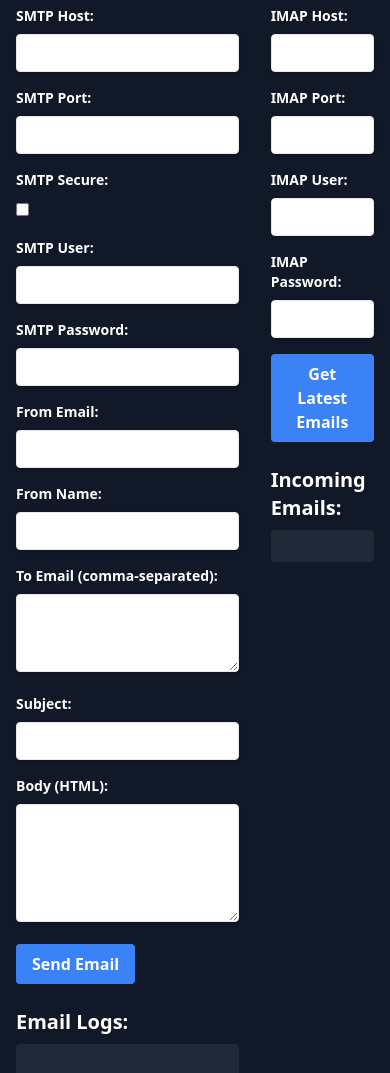
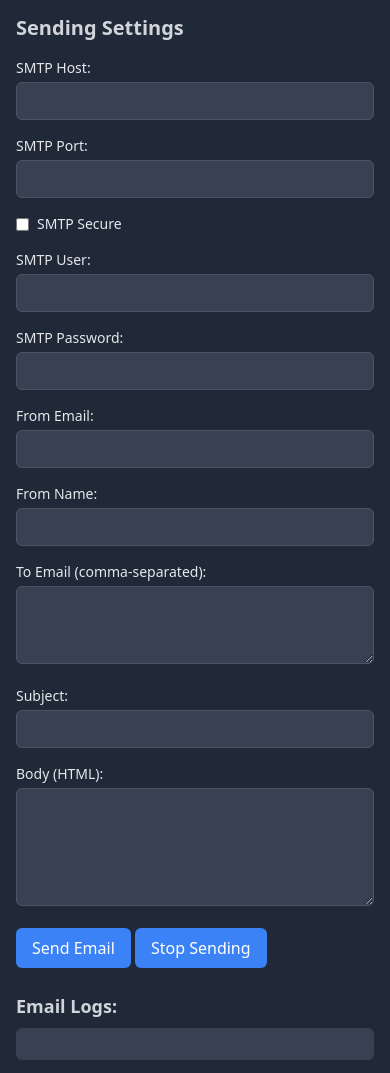
Before and after one commit to aa-web/tes, a website: page public/index.html in a window 390 px wide. Shown: the part 86-1159 px from the top of the page. Drawn offline with nearby package versions, Linux system fonts and the light colour scheme.

Commit message:
Update index.html

```diff
--- a/public/index.html
+++ b/public/index.html
@@ -4,102 +4,106 @@
   <meta charset="UTF-8">
   <meta name="viewport" content="width=device-width, initial-scale=1.0">
   <title>Bulk Email Sender</title>
-  <script src="https://cdn.tailwindcss.com" ></script>
+  <script src="https://cdn.tailwindcss.com"></script>
 </head>
-<body class="bg-gray-900 text-white">
-  <div class="container mx-auto px-4 py-8">
-    <h1 class="text-3xl font-bold mb-6">Bulk Email Sender</h1>
-    <div class="flex">
-      <div class="w-2/3 pr-4">
-        <div class="mb-4">
-          <label for="smtp-host" class="block text-sm font-bold mb-2">SMTP Host:</label>
-          <input type="text" id="smtp-host" class="shadow appearance-none border rounded w-full py-2 px-3 text-gray-700 leading-tight focus:outline-none focus:shadow-outline">
+<body class="bg-gray-800 text-gray-200">
+  <div class="container mx-auto px-4 py-8 md:px-8 lg:px-16">
+    <h1 class="text-3xl font-bold text-center mb-8 text-blue-400">Bulk Email Sender</h1>
+
+  <!--   <div class="grid grid-cols-1 md:grid-cols-2 gap-8"> -->
+
+      <!-- Sending Section -->
+      <div>
+        <h2 class="text-xl font-bold mb-4 text-gray-300">Sending Settings</h2>
+        <div class="grid grid-cols-1 md:grid-cols-2 gap-4">
+          <div>
+            <label for="smtp-host" class="block text-sm font-medium mb-1">SMTP Host:</label>
+            <input type="text" id="smtp-host"
+              class="w-full rounded-md bg-gray-700 border border-gray-600 px-3 py-2 text-sm placeholder-gray-500 focus:outline-none focus:ring-2 focus:ring-blue-500">
           </div>
-        <div class="mb-4">
-          <label for="smtp-port" class="block text-sm font-bold mb-2">SMTP Port:</label>
-          <input type="text" id="smtp-port" class="shadow appearance-none border rounded w-full py-2 px-3 text-gray-700 leading-tight focus:outline-none focus:shadow-outline">
+          <div>
+            <label for="smtp-port" class="block text-sm font-medium mb-1">SMTP Port:</label>
+            <input type="text" id="smtp-port"
+              class="w-full rounded-md bg-gray-700 border border-gray-600 px-3 py-2 text-sm placeholder-gray-500 focus:outline-none focus:ring-2 focus:ring-blue-500">
           </div>
-        <div class="mb-4">
-          <label for="smtp-secure" class="block text-sm font-bold mb-2">SMTP Secure:</label>
-          <input type="checkbox" id="smtp-secure" class="form-checkbox">
+          <div class="flex items-center">
+            <input type="checkbox" id="smtp-secure"
+              class="form-checkbox rounded-md focus:ring-blue-500 text-blue-500">
+            <label for="smtp-secure" class="ml-2 text-sm font-medium">SMTP Secure</label>
           </div>
-        <div class="mb-4">
-          <label for="smtp-user" class="block text-sm font-bold mb-2">SMTP User:</label>
-          <input type="text" id="smtp-user" class="shadow appearance-none border rounded w-full py-2 px-3 text-gray-700 leading-tight focus:outline-none focus:shadow-outline">
+          <div>
+            <label for="smtp-user" class="block text-sm font-medium mb-1">SMTP User:</label>
+            <input type="text" id="smtp-user"
+              class="w-full rounded-md bg-gray-700 border border-gray-600 px-3 py-2 text-sm placeholder-gray-500 focus:outline-none focus:ring-2 focus:ring-blue-500">
           </div>
-        <div class="mb-4">
-          <label for="smtp-pass" class="block text-sm font-bold mb-2">SMTP Password:</label>
-          <input type="password" id="smtp-pass" class="shadow appearance-none border rounded w-full py-2 px-3 text-gray-700 leading-tight focus:outline-none focus:shadow-outline">
+          <div>
+            <label for="smtp-pass" class="block text-sm font-medium mb-1">SMTP Password:</label>
+            <input type="password" id="smtp-pass"
+              class="w-full rounded-md bg-gray-700 border border-gray-600 px-3 py-2 text-sm placeholder-gray-500 focus:outline-none focus:ring-2 focus:ring-blue-500">
           </div>
-        <div class="mb-4">
-          <label for="from-email" class="block text-sm font-bold mb-2">From Email:</label>
-          <input type="email" id="from-email" class="shadow appearance-none border rounded w-full py-2 px-3 text-gray-700 leading-tight focus:outline-none focus:shadow-outline">
+          <div>
+            <label for="from-email" class="block text-sm font-medium mb-1">From Email:</label>
+            <input type="email" id="from-email"
+              class="w-full rounded-md bg-gray-700 border border-gray-600 px-3 py-2 text-sm placeholder-gray-500 focus:outline-none focus:ring-2 focus:ring-blue-500">
           </div>
-        <div class="mb-4">
-          <label for="from-name" class="block text-sm font-bold mb-2">From Name:</label>
-          <input type="text" id="from-name" class="shadow appearance-none border rounded w-full py-2 px-3 text-gray-700 leading-tight focus:outline-none focus:shadow-outline">
+          <div>
+            <label for="from-name" class="block text-sm font-medium mb-1">From Name:</label>
+            <input type="text" id="from-name"
+              class="w-full rounded-md bg-gray-700 border border-gray-600 px-3 py-2 text-sm placeholder-gray-500 focus:outline-none focus:ring-2 focus:ring-blue-500">
           </div>
-        <div class="mb-4">
-          <label for="to-email" class="block text-sm font-bold mb-2">To Email (comma-separated):</label>
-          <textarea id="to-email" class="shadow appearance-none border rounded w-full py-2 px-3 text-gray-700 leading-tight focus:outline-none focus:shadow-outline" rows="3"></textarea>
         </div>
-        <div class="mb-4">
-          <label for="subject" class="block text-sm font-bold mb-2">Subject:</label>
-          <input type="text" id="subject" class="shadow appearance-none border rounded w-full py-2 px-3 text-gray-700 leading-tight focus:outline-none focus:shadow-outline">
+
+        <div class="mt-4">
+          <label for="to-email" class="block text-sm font-medium mb-1">To Email
+            (comma-separated):</label>
+          <textarea id="to-email" rows="3"
+            class="w-full rounded-md bg-gray-700 border border-gray-600 px-3 py-2 text-sm placeholder-gray-500 focus:outline-none focus:ring-2 focus:ring-blue-500"></textarea>
         </div>
-        <div class="mb-4">
-          <label for="body" class="block text-sm font-bold mb-2">Body (HTML):</label>
-          <textarea id="body" class="shadow appearance-none border rounded w-full py-2 px-3 text-gray-700 leading-tight focus:outline-none focus:shadow-outline" rows="5"></textarea>
+
+        <div class="mt-4">
+          <label for="subject" class="block text-sm font-medium mb-1">Subject:</label>
+          <input type="text" id="subject"
+            class="w-full rounded-md bg-gray-700 border border-gray-600 px-3 py-2 text-sm placeholder-gray-500 focus:outline-none focus:ring-2 focus:ring-blue-500">
         </div>
-        <button id="send-email" class="bg-blue-500 hover:bg-blue-700 text-white font-bold py-2 px-4 rounded focus:outline-none focus:shadow-outline">
+
+        <div class="mt-4">
+          <label for="body" class="block text-sm font-medium mb-1">Body (HTML):</label>
+          <textarea id="body" rows="5"
+            class="w-full rounded-md bg-gray-700 border border-gray-600 px-3 py-2 text-sm placeholder-gray-500 focus:outline-none focus:ring-2 focus:ring-blue-500"></textarea>
+        </div>
+
+        <button id="send-email"
+          class="mt-4 bg-blue-500 hover:bg-blue-600 text-white font-medium py-2 px-4 rounded-md focus:outline-none focus:ring-2 focus:ring-blue-500">
           Send Email
         </button>
 
+		<button id="stop-sending"
+          class="mt-4 bg-blue-500 hover:bg-blue-600 text-white font-medium py-2 px-4 rounded-md focus:outline-none focus:ring-2 focus:ring-blue-500">
+          Stop Sending
+        </button>
+
         <div class="mt-6">
-          <h2 class="text-xl font-bold mb-2">Email Logs:</h2>
-          <div id="email-logs" class="bg-gray-800 p-4 rounded">
+          <h3 class="text-lg font-bold mb-2 text-gray-300">Email Logs:</h3>
+          <div id="email-logs" class="bg-gray-700 p-4 rounded-md text-sm">
             <!-- Email logs will be displayed here -->
           </div>
         </div>
       </div>
-      <div class="w-1/3 pl-4">
-        <div class="mb-4">
-          <label for="imap-host" class="block text-sm font-bold mb-2">IMAP Host:</label>
-          <input type="text" id="imap-host" class="shadow appearance-none border rounded w-full py-2 px-3 text-gray-700 leading-tight focus:outline-none focus:shadow-outline">
-        </div>
-        <div class="mb-4">
-          <label for="imap-port" class="block text-sm font-bold mb-2">IMAP Port:</label>
-          <input type="text" id="imap-port" class="shadow appearance-none border rounded w-full py-2 px-3 text-gray-700 leading-tight focus:outline-none focus:shadow-outline">
-        </div>
-        <div class="mb-4">
-          <label for="imap-user" class="block text-sm font-bold mb-2">IMAP User:</label>
-          <input type="text" id="imap-user" class="shadow appearance-none border rounded w-full py-2 px-3 text-gray-700 leading-tight focus:outline-none focus:shadow-outline">
-        </div>
-        <div class="mb-4">
-          <label for="imap-pass" class="block text-sm font-bold mb-2">IMAP Password:</label>
-          <input type="password" id="imap-pass" class="shadow appearance-none border rounded w-full py-2 px-3 text-gray-700 leading-tight focus:outline-none focus:shadow-outline">
-        </div>
-        <button id="get-latest" class="bg-blue-500 hover:bg-blue-700 text-white font-bold py-2 px-4 rounded focus:outline-none focus:shadow-outline">
-          Get Latest Emails
-        </button>
 
-        <div class="mt-6">
-          <h2 class="text-xl font-bold mb-2">Incoming Emails:</h2>
-          <ul id="incoming-emails" class="bg-gray-800 p-4 rounded">
-            <!-- Incoming emails will be displayed here -->
-          </ul>
-        </div>
-      </div>
-    </div>
+
+
+
   </div>
 
   <script>
 const sendEmailButton = document.getElementById('send-email');
 const emailLogs = document.getElementById('email-logs');
-    const getLatestButton = document.getElementById('get-latest');
-    const incomingEmails = document.getElementById('incoming-emails');
+const stop = document.getElementById('stop-sending');
+var break_loop = false;
+var toEmail = [];
 
 sendEmailButton.addEventListener('click', async () => {
+  break_loop = false;
   const smtpHost = document.getElementById('smtp-host').value;
   const smtpPort = document.getElementById('smtp-port').value;
   const smtpSecure = document.getElementById('smtp-secure').checked;
@@ -107,11 +111,15 @@
   const smtpPass = document.getElementById('smtp-pass').value;
   const fromEmail = document.getElementById('from-email').value;
   const fromName = document.getElementById('from-name').value;
-      const toEmail = document.getElementById('to-email').value.split(',');
+  toEmail = document.getElementById('to-email').value.split('\n');
   const subject = document.getElementById('subject').value;
   const body = document.getElementById('body').value;
 
-      for (const email of toEmail) {
+  for (let i = 0; i < toEmail.length; i++) {
+    if (break_loop) {
+      break;
+    }
+    const email = toEmail[i].trim();
     try {
       const response = await fetch('/send-email', {
         method: 'POST',
@@ -126,55 +134,26 @@
           pass: smtpPass,
           fromEmail: fromEmail,
           fromName: fromName,
-              toEmail: email.trim(),
+          toEmail: email,
           subject: subject,
           body: body,
         }),
       });
       const data = await response.text();
       emailLogs.innerHTML += `<p>${data}</p>`;
+      // Remove the successfully sent email from the array
+      toEmail.splice(i, 1);
+      i--; // Decrement the index to avoid skipping the next email
     } catch (error) {
       console.error('Error sending email:', error);
-          emailLogs.innerHTML += `<p><span style="color:red">Failed to send email to ${email.trim()}</span></p>`;
+      emailLogs.innerHTML += `<p><span style="color:red">Failed to send email to ${email}</span></p>`;
     }
   }
 });
 
-    getLatestButton.addEventListener('click', async () => {
-      const imapHost = document.getElementById('imap-host').value;
-      const imapPort = document.getElementById('imap-port').value;
-      const imapUser = document.getElementById('imap-user').value;
-      const imapPass = document.getElementById('imap-pass').value;
-
-      try {
-        const response = await fetch('/get-latest', {
-          method: 'POST',
-          headers: {
-            'Content-Type': 'application/json',
-          },
-          body: JSON.stringify({
-            host: imapHost,
-            port: imapPort,
-            user: imapUser,
-            pass: imapPass,
-          }),
+stop.addEventListener('click', async () => {
+  break_loop = true;
 });
-        const data = await response.json();
-        const listItem = document.createElement('li');
-        listItem.innerHTML = `
-          <button class="text-left w-full" onclick="toggleEmailContent(this)">
-            ${data.title}
-          </button>
-          <div class="hidden">
-            ${data.content}
-          </div>
-        `;
-        incomingEmails.appendChild(listItem);
-      } catch (error) {
-        console.error('Error getting latest emails:', error);
-      }
-    });
-
 function toggleEmailContent(button) {
   const contentDiv = button.nextElementSibling;
   contentDiv.classList.toggle('hidden');
```
Lines whose indentation alone changed are shown as unchanged.
